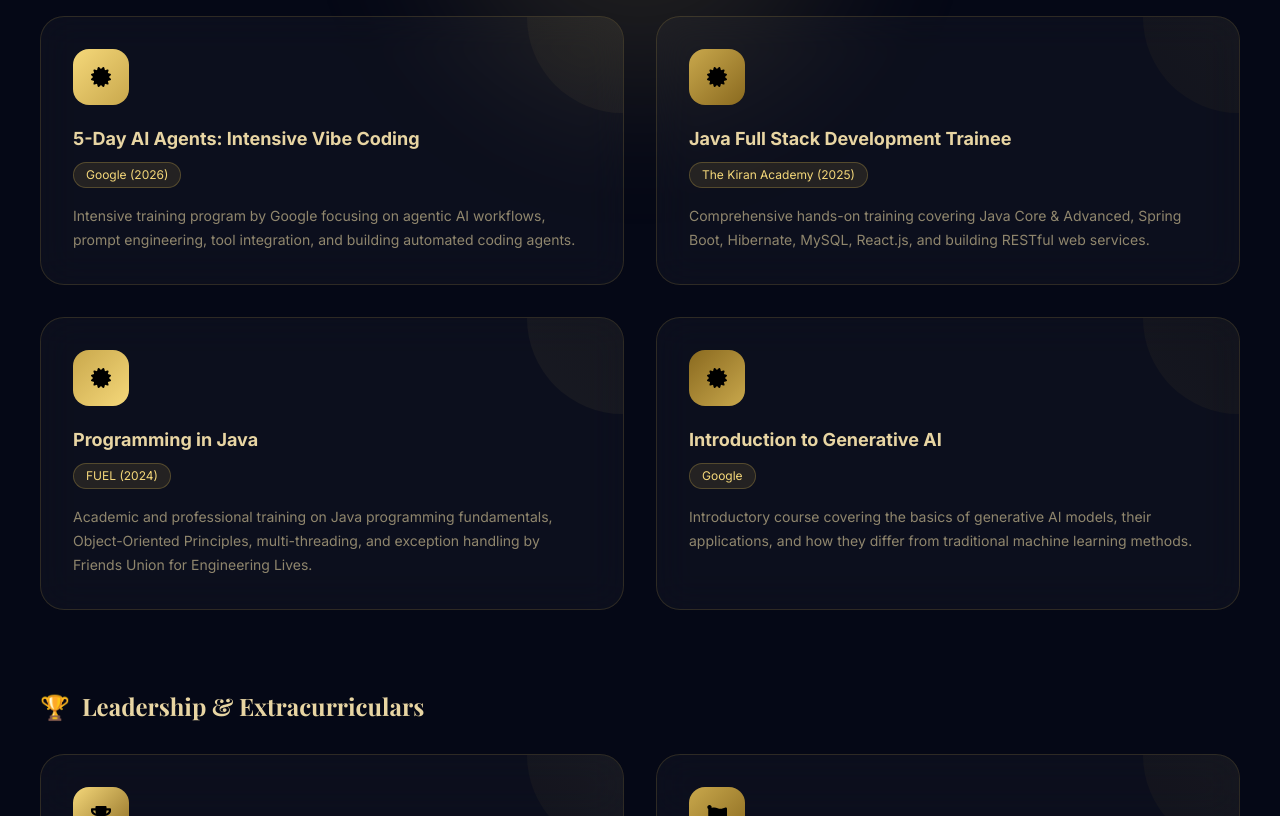
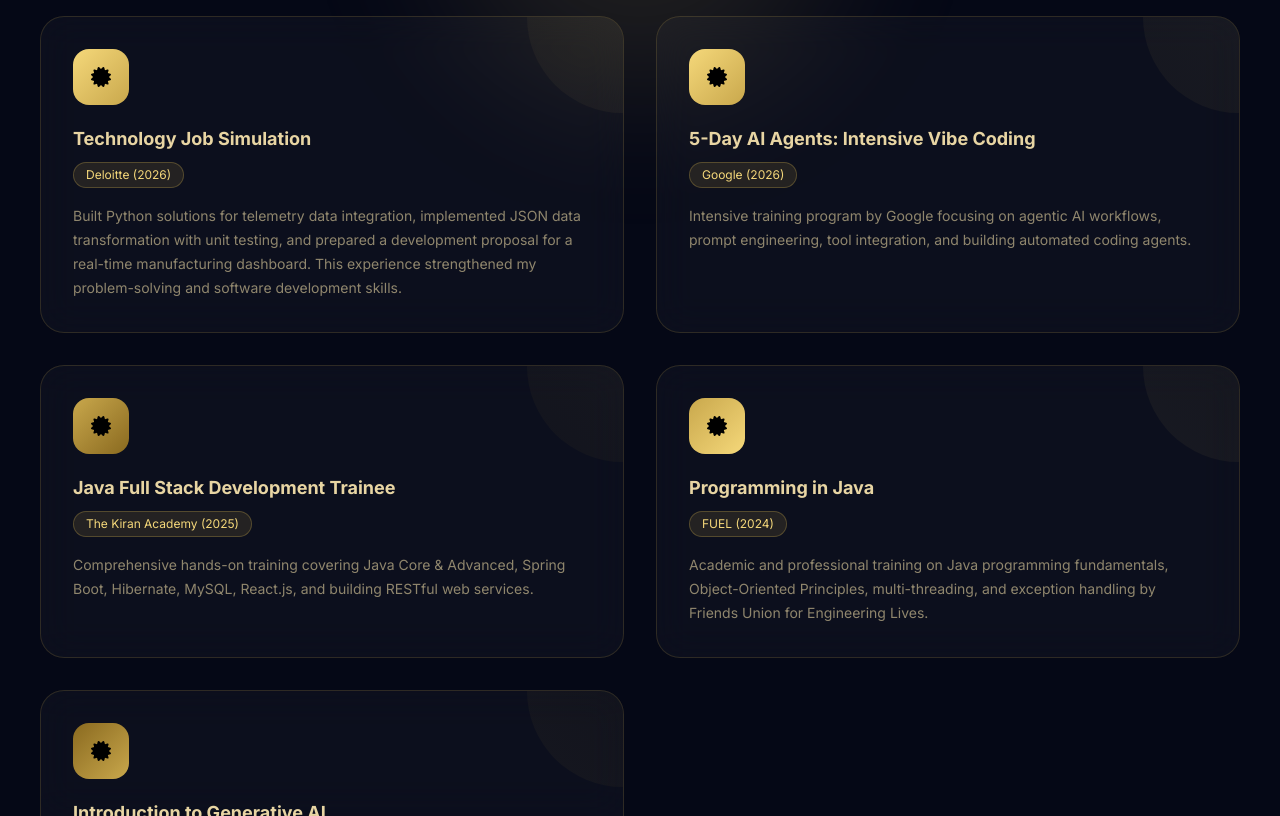
Before and after one commit to Sherkar/Shubham-Portfolio, a React (Vite) app: page / in a window 1280 px wide. Shown: the part 6040-6856 px from the top of the page. Built offline with nearby package versions, Linux system fonts and the light colour scheme.

Commit message:
Add Technology Job Simulation certification
Added a new certification entry to the achievements list.

```diff
--- a/src/components/Achievements.jsx
+++ b/src/components/Achievements.jsx
@@ -3,6 +3,13 @@ import { motion } from "framer-motion";
 import { FaTrophy, FaCertificate, FaLaptopCode, FaRocket, FaFlag } from "react-icons/fa";
 
 const certifications = [
+   {
+    icon: <FaCertificate />,
+    title: "Technology Job Simulation",
+    badge: "Deloitte (2026)",
+    desc: "Built Python solutions for telemetry data integration, implemented JSON data transformation with unit testing, and prepared a development proposal for a real-time manufacturing dashboard. This experience strengthened my problem-solving and software development skills.",
+    color: "from-[#f5d87a] to-[#c9a84c]",
+  },
   {
     icon: <FaCertificate />,
     title: "5-Day AI Agents: Intensive Vibe Coding",
```
